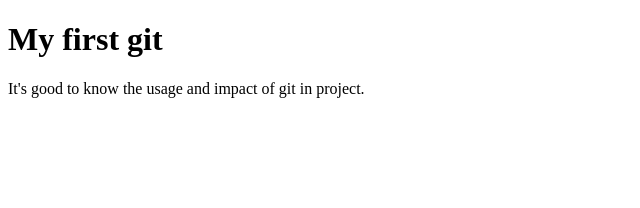
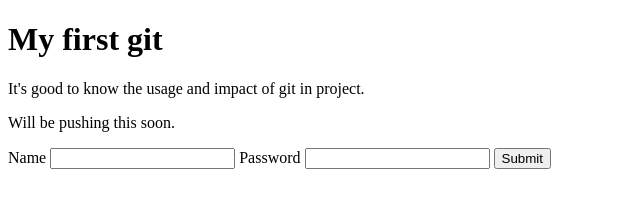
Before and after one commit to OlapetP/calculator, a plain HTML site: page index.html in a window 1280 px wide. Shown: the whole page, without its empty margins (0-640 px from the left). Drawn offline with Linux system fonts and the light colour scheme.

Commit message:
Registration-form

```diff
--- a/index.html
+++ b/index.html
@@ -8,5 +8,14 @@
 <body>
     <h1>My first git</h1>
     <p>It's good to know the usage and impact of git in project.</p>
+    <p>Will be pushing this soon.</p>
+    <form id="RegistrationForm">
+        <label for="name">Name</label>
+        <input type="text" for="name" required>
+
+        <label for="password">Password</label>
+        <input type="password" for="password" required>
+        <button type="submit">Submit</button>
+    </form>
 </body>
 </html>
```
